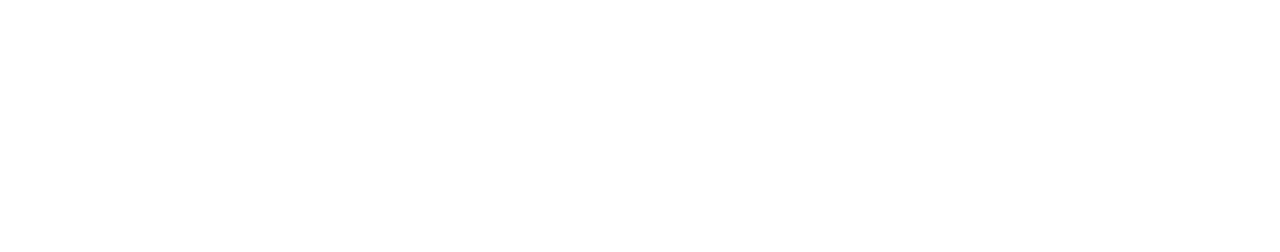
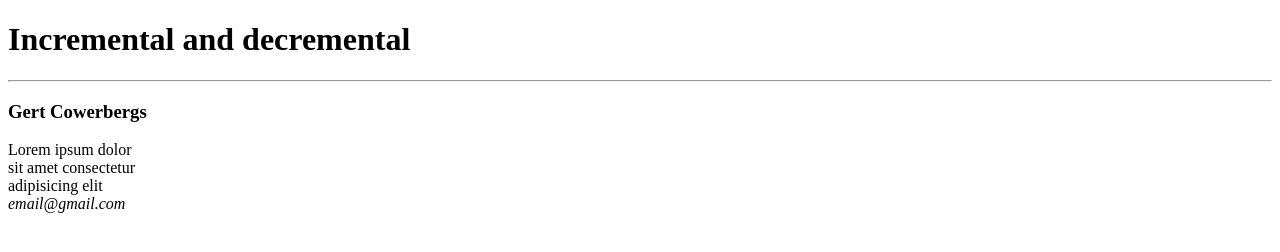
Before and after one commit to henri-kapidani/paper-scientifico, a plain HTML site: page index.html in a window 1280 px wide. Drawn offline with Linux system fonts and the light colour scheme.

Commit message:
add header content

```diff
--- a/index.html
+++ b/index.html
@@ -10,6 +10,16 @@
 
 	<!-- header con titolo e informazioni autore -->
 	<header>
+		<h1>Incremental and decremental</h1>
+		<hr>
+
+		<h3>Gert Cowerbergs</h3>
+		<p>
+			Lorem ipsum dolor<br>
+			sit amet consectetur<br>
+			adipisicing elit<br>
+			<em>email@gmail.com</em>
+		</p>
 
 	</header>
 	<!-- /header -->
```
